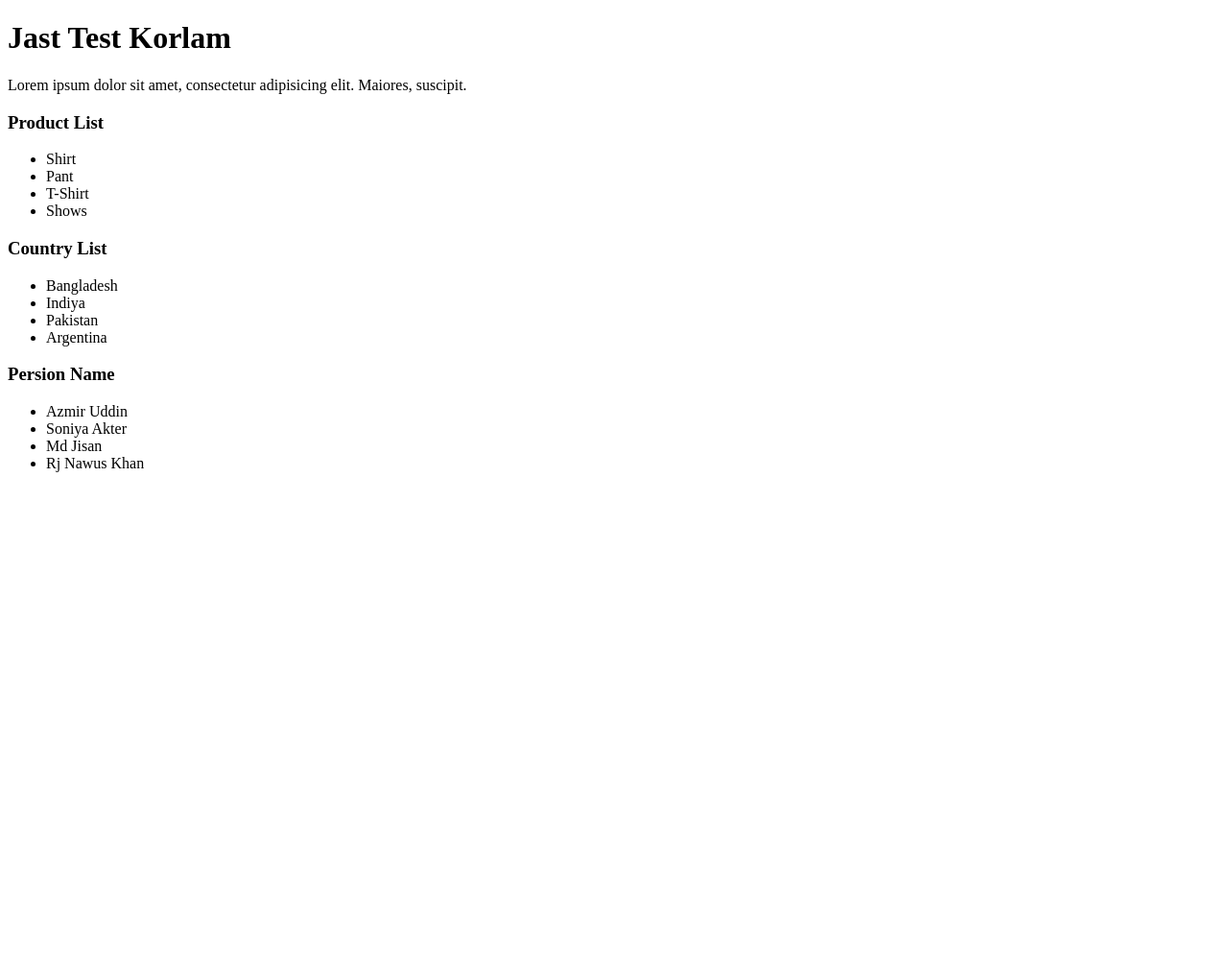
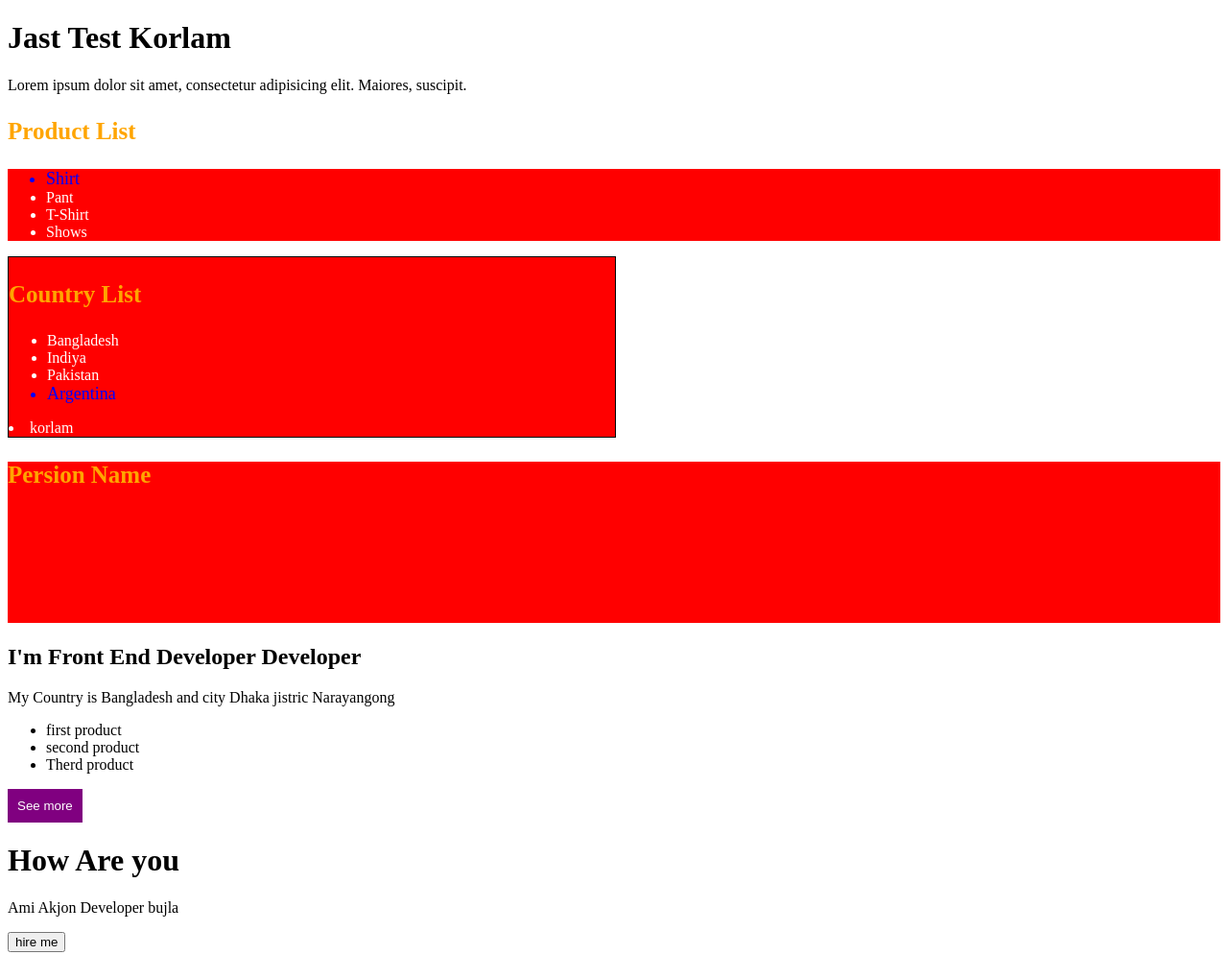
Before and after one commit to azmiruddin-143/DomPrectice-1, a plain HTML site: page index.html in a window 1280 px wide. Shown: the whole page at 96% size. Before the commit the page ends 800 px from the top, so only its background shows below. Drawn offline with Linux system fonts and the light colour scheme.

Commit message:
prectice Complete

```diff
--- a/index.html
+++ b/index.html
@@ -9,7 +9,7 @@
 </head>
 
 <body>
-    <main>
+    <main class="header">
         <h1>Jast Test Korlam </h1>
         <p>Lorem ipsum dolor sit amet, consectetur adipisicing elit. Maiores, suscipit.</p>
         <h3>Product List</h3>
@@ -24,7 +24,7 @@
             </ul>
         </div>
 
-        <div class="item">
+        <div id="item2" class="item">
             <h3>Country List</h3>
             <ul>
                 <li>Bangladesh</li>
@@ -35,8 +35,8 @@
         </div>
 
 
-        <div class="item">
-            <h3>Persion Name</h3>
+        <div id="item3" class="item">
+            <h3 id="jmn">Persion Name</h3>
             <ul>
                 <li class="col">Azmir Uddin</li>
                 <li>Soniya Akter</li>
@@ -44,11 +44,10 @@
                 <li>Rj Nawus Khan</li>
             </ul>
         </div>
-
-
     </main>
 
     <script src="index.js"></script>
+    <script src="style.js"></script>
 </body>
 
 </html>
--- a/index.js
+++ b/index.js
@@ -1,35 +1,137 @@
 // item er bitor li ke ber kora//
 
-//  let list =  document.getElementsByTagName("li");
-//  for(let lis of list){
-//     console.log(lis);
-//  }
+ let list =  document.getElementsByTagName("li");
+ for(let lis of list){
+    console.log(lis);
+ }
 
 
 // h1 heading er html ber kora//
 
-// let heading = document.getElementsByTagName("h1");
-//  for(let hed of heading) {
-//     hed.innerHTML;
-//     console.log(hed);
-//  }
+let heading = document.getElementsByTagName("h1");
+ for(let hed of heading) {
+    hed.innerHTML;
+    console.log(hed);
+ }
 
 
 // heding title color and size change kora//
-//   let heading  = document.getElementsByTagName("h3");
-//   for(let hed of heading) {
-//     hed.innerText;
-//     hed.style.color= "orange";
-//     hed.style.fontSize = "25px"
-//   }
+  let heading2  = document.getElementsByTagName("h3");
+  for(let hed of heading2) {
+    hed.innerText;
+    hed.style.color= "orange";
+    hed.style.fontSize = "25px"
+  }
 
 
 // ............................................................//
 
         //  getElementsByClassName
 
-//   let lis = document.getElementsByClassName("col");
-//   for(let man of lis) {
-//     man.style.color= "blue"
-//     man.style.fontSize = "18px"
-//   }
+  let lis = document.getElementsByClassName("col");
+  for(let man of lis) {
+    man.style.color= "blue"
+    man.style.fontSize = "18px"
+  }
+
+            // getElementById//
+            // jast 1 ta id style kora holo
+
+let manc = document.getElementById("item2");
+manc.style.color = "white";
+manc.style.backgroundColor = "red";
+manc.style.width ="50%";
+manc.style.border="1px solid black"
+
+
+    //    querySelectorAll//
+
+ let manb = document.querySelector("#item3")
+  manb.classList.add("kire");
+  manb.classList.add("fontsixe");
+  manb.classList.remove("fontsixe");
+
+let it  = document.querySelectorAll("#item3 li");
+
+  for(let man of it) {
+    man.style.color= "red"
+  }
+
+
+
+ //    querySelector//
+
+ let man = document.querySelectorAll("#item3 li");
+ console.log(man);
+  document.querySelectorAll("#item3 li")[3].innerHTML= "<h1> gdfg </h1>";
+  document.querySelectorAll("#item3 li")[0].innenText= "change";
+
+
+// child select//
+let mani = document.getElementById("item3")
+console.log(mani.childNodes[3].childNodes[5].innerText);
+
+
+let manu = document.getElementById("item2");
+console.log(manu.childNodes[3].childNodes[6].nextSibling.innerText);
+
+    //    li add korlam appendChild diye
+
+let country = document.getElementById("item2");
+let li = document.createElement("li")
+li.innerText="korlam";
+console.log(li);
+country.appendChild(li)
+
+// section add korlam appendChild diye//
+
+ let section = document.querySelector(".header");
+ console.log(section);
+
+ let newsection = document.createElement("newitem");
+
+ let h2 = document.createElement("h2");
+ h2.innerText = "I'm Front End Developer Developer";
+ newsection.appendChild(h2);
+
+ let p = document.createElement("p");
+ p.innerText = "My Country is Bangladesh and city Dhaka jistric Narayangong";
+ newsection.appendChild(p);
+    // unorder list
+ let ul = document.createElement("ul");
+    //list item//
+let li1 = document.createElement("li")
+li1.innerText = "first product";
+ul.appendChild(li1)
+
+let li2 = document.createElement("li")
+li2.innerText = "second product";
+ul.appendChild(li2)
+
+let li3 = document.createElement("li")
+li3.innerText = "Therd product";
+ul.appendChild(li3)
+newsection.appendChild(ul);
+//  un order list end//
+
+//    button//
+let btn = document.createElement("button");
+btn.innerText = "See more";
+btn.style.padding = "10px";
+btn.style.backgroundColor = "purple";
+btn.style.color = "white";
+btn.style.border= "none";
+
+newsection.appendChild(btn);
+section.appendChild(newsection);
+
+
+//   second idya section ad korar
+
+ let add = document.createElement("add");
+ add.innerHTML = `
+   <h1> How Are you </h1>
+   <p> Ami Akjon Developer bujla </p>
+   <button> hire me </button>
+ `
+    section.appendChild(add)
--- a/style.css
+++ b/style.css
@@ -0,0 +1,8 @@
+.kire{
+
+    background-color: aquamarine;
+}
+
+.fontsixe {
+    font-size: 50px;
+}
--- /dev/null
+++ b/style.js
@@ -0,0 +1,8 @@
+
+
+  let sle = document.querySelectorAll(".item");
+
+  for(let man of sle){
+     man.style.backgroundColor= "red";
+     man.style.color = "white"
+  }
```
